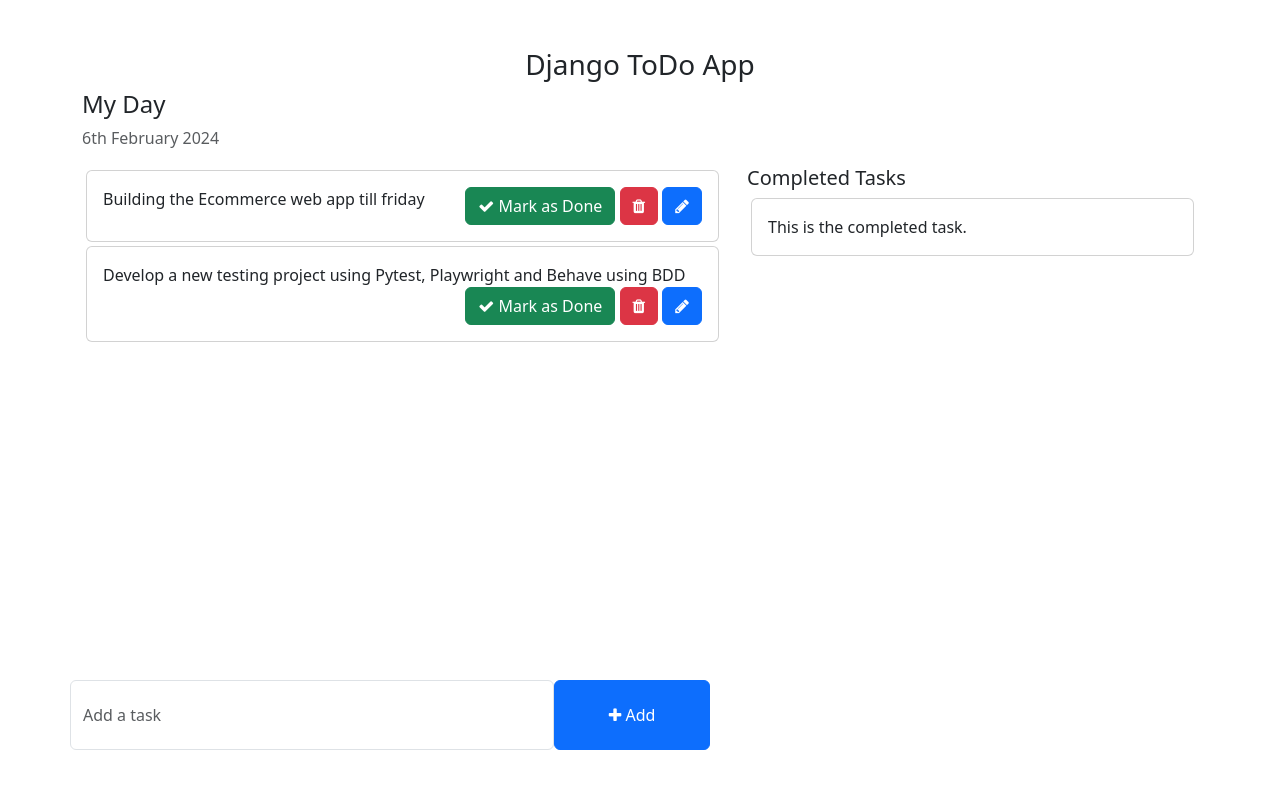
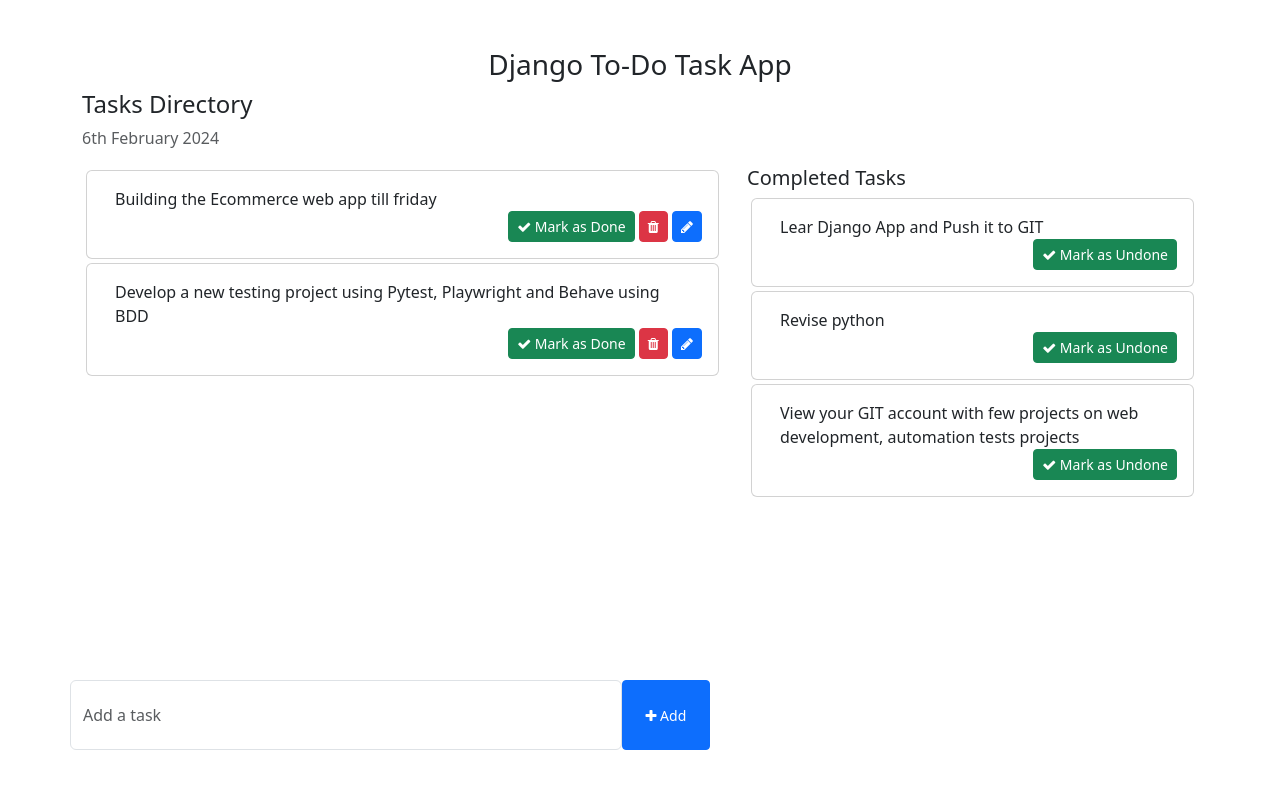
Before and after one commit to chetan9119/todo_django, a Django app: page / in a window 1280 px wide. Run offline with Django 5.2, Linux system fonts and the light colour scheme; data comes from the database, SQL or seed files in the repository; both versions use the stored data as it was after the commit.

Commit message:
Final App

```diff
--- a/templates/home.html
+++ b/templates/home.html
@@ -4,7 +4,7 @@
     <meta charset="UTF-8">
     <meta http-equiv="X-UA-Compatible" content="IE=edge">
     <meta name="viewport" content="width=device-width, initial-scale=1.0">
-    <title>TODO LIST - Home</title>
+    <title>ToDo App</title>
 
     <!-- Bootstrap -->
     <link href="https://cdn.jsdelivr.net/npm/bootstrap@5.3.0-alpha1/dist/css/bootstrap.min.css" rel="stylesheet" integrity="sha384-GLhlTQ8iRABdZLl6O3oVMWSktQOp6b7In1Zl3/Jr59b6EGGoI1aFkw7cmDA6j6gD" crossorigin="anonymous">
@@ -20,20 +20,22 @@
 </head>
 <body>
     <div class="container">
-        <h3 class="pt-5 text-center">Django ToDo App</h3>
+        <h3 class="pt-5 text-center">Django To-Do Task App</h3>
         <div class="row">
-            <h4>My Day</h4>
+            <h4>Tasks Directory</h4>
             <p class="text-muted">{% now "jS F Y" %}</p>
             <div class="col-md-7 col-lg-7" style="height: 450px; overflow: scroll;">
                 <!-- List of all the tasks for the day -->
                 {%for itertask in tasksForTemplate%}
                 <div class="card m-1">
                     <div class="card-body">
-                        {{itertask.task}}
+                        <div class='container'>
+                            {{itertask.task}}
+                        </div>
                         <span style="position: relative; float: right;">
-                            <a class="btn btn-success"><i class="fa fa-check"></i> Mark as Done</a>
-                            <a class="btn btn-danger"><i class="fa fa-trash"></i></a>
-                            <a class="btn btn-primary"><i class="fa fa-pencil"></i></a>
+                            <a href = "{% url 'mark_as_Done' itertask.pk %}" class="btn btn-success btn-sm"><i class="fa fa-check"></i> Mark as Done</a>
+                            <a href = "{% url 'removeTask' itertask.pk %}" class="btn btn-danger btn-sm"><i class="fa fa-trash"></i></a>
+                            <a href = "{% url 'edit_Task' itertask.pk %}" class="btn btn-primary btn-sm"><i class="fa fa-pencil"></i></a>
                         </span>
                     </div>
                 </div>
@@ -42,11 +44,18 @@
             <div class="col-md-5 col-lg-5">
                 <h5>Completed Tasks</h5>
                 <!-- List of all the tasks that have completed -->
+                {% for itertask in completed_task %}
                 <div class="card m-1">
                     <div class="card-body">
-                        This is the completed task.
+                        <div class='container'>
+                            {{ itertask.task }}
+                        </div>
+                        <span style="position: relative; float: right;">
+                            <a href = "{% url 'mark_as_Undone' itertask.pk %}" class="btn btn-success btn-sm"><i class="fa fa-check"></i> Mark as Undone</a>
+                        </span>
                     </div>
                 </div>
+                {% endfor %}
             </div>
         </div>
         <div class="row">
@@ -57,7 +66,7 @@
                     <div class="form-group">
                         <span style="display: flex;">
                             <input type="text" name="task" class="form-control" placeholder="Add a task">
-                            <button type="submit" class="btn btn-primary" style="width: 200px;"><i class="fa fa-plus"></i> Add</button>
+                            <button type="submit" class="btn btn-primary btn-sm" style="width: 100px;"><i class="fa fa-plus"></i> Add</button>
                         </span>
                     </div>
                 </form>
--- a/todo/urls.py
+++ b/todo/urls.py
@@ -3,4 +3,9 @@
 
 urlpatterns = [
     path('addTask/',views.addTask,name='addTask'),
+    path('mark_as_Done/<int:pk>/', views.mark_as_Done, name='mark_as_Done'),
+
+    path('mark_as_Undone/<int:pk>/', views.mark_as_Undone, name='mark_as_Undone'),
+    path('edit_Task/<int:pk>/', views.edit_Task, name='edit_Task'),
+    path('removeTask/<int:pk>/', views.removeTask, name='removeTask'),
 ]
--- a/todo_main/views.py
+++ b/todo_main/views.py
@@ -4,7 +4,7 @@
 
 def home(request):
     tasks = Task.objects.filter(is_completed=False).order_by('-updated_at')
-
+    completed_task = Task.objects.filter(is_completed=True).order_by('-updated_at')
     # tasks1 = Task.objects.filter(is_completed=True)
     # tasks2 = Task.objects.all()
     # tasks3 = Task.objects.get(id=1)
@@ -12,8 +12,8 @@
     # print(tasks1)
     # print(tasks2)
     # print(tasks3)
-
     context = {
         "tasksForTemplate":tasks,
+        "completed_task":completed_task,
     }
     return render(request, 'home.html',context)
```
Also changed, not shown: templates/edit_task.html (added, +28 -0 lines), todo/views.py (+31 -1 lines), db.sqlite3.
